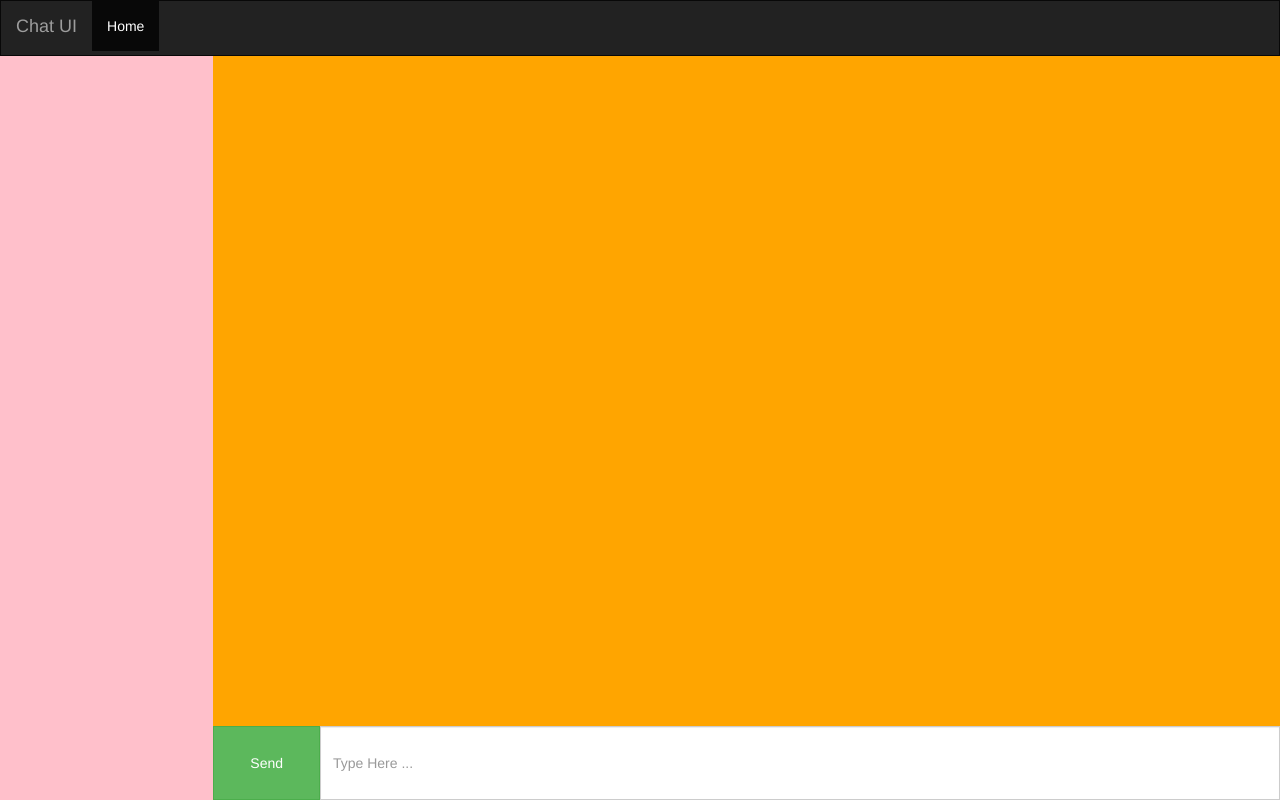
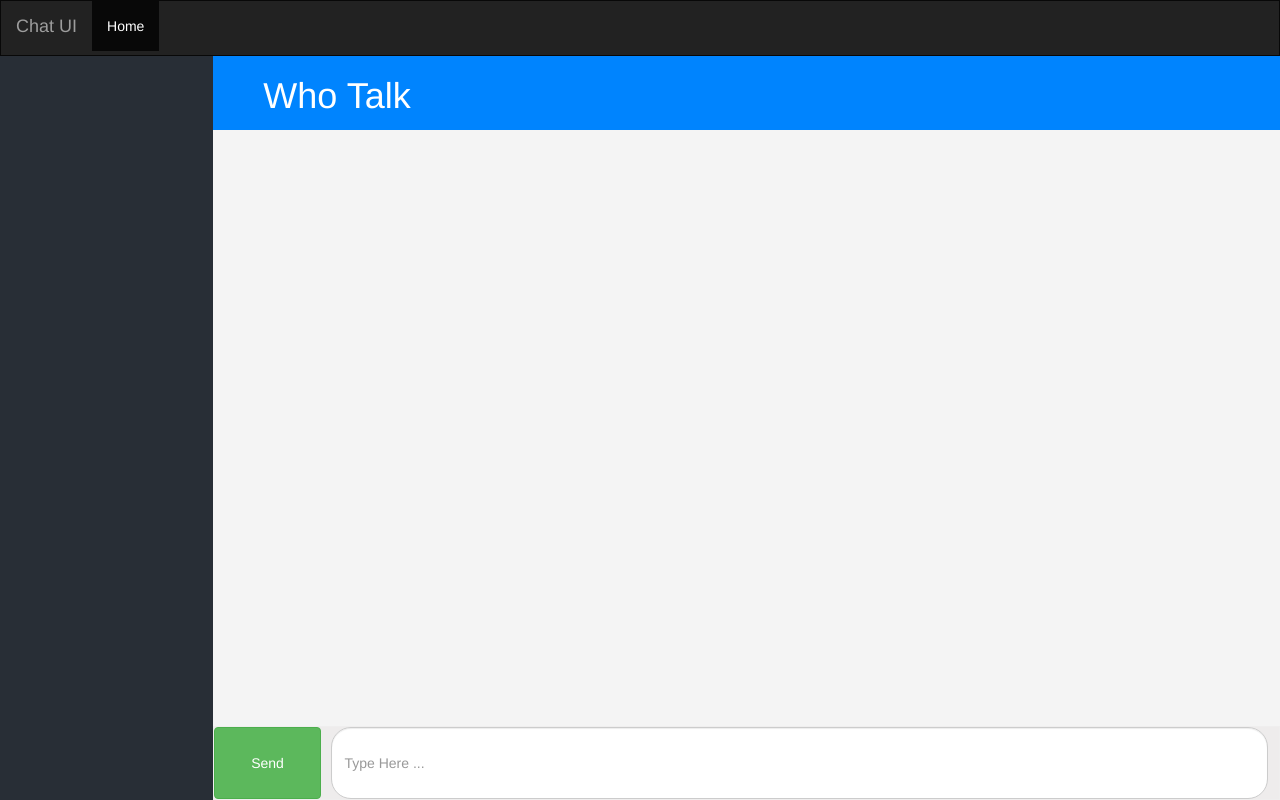
Before and after one commit to MeshalALbshry/Chat-UI, a plain HTML site: page index.html in a window 1280 px wide. Drawn offline with nearby package versions, Linux system fonts and the light colour scheme.

Commit message:
input and who talk

```diff
--- a/chat.css
+++ b/chat.css
@@ -4,13 +4,17 @@ nav {
     margin-bottom: 0 !important;
 }
 
+
+/* ------------ Chat Menu ------------ */
 #chat-menu{
-    background: pink;
+    background: #282E36;
     height: 93vh;
 }
+/* ------------ End Chat Menu ------------ */
 
+/* ------------ Chat Window ------------ */
 #chat-window{
-    background: orange;
+    background: #F4F4F4;
     height: 100%;
     height: 93vh;
     padding: 0 !important;
@@ -21,7 +25,9 @@ nav {
 #input-massage-div{
     position: absolute;
     bottom: 0;
-    background: darkcyan;
+    background: #EEECEC;
+    border: 1px solid ;
+    border-color: #EFEEEE;
     width: 100%;
     height: 10%;
 }
@@ -31,11 +37,24 @@ nav {
     float: left;
     height: 100%;
     width: 10%;
-    border-radius:0 !important;
+    /* border-radius:100% !important; */
 }
 
 #input-massage{
-    width: 90%;
+    width: 88%;
     height: 100%;
-    border-radius:0 !important;
+    border-radius: 20px !important;
+    margin-left: 11%;
 }
+
+#who-talk{
+    background: #0084FE;
+    position: absolute;
+    height: 10%;
+    width: 100%;
+}
+#text-who-talk{
+    color: white;
+    margin-left: 50px;
+}
+/* ------------ End Chat Window ------------ */
--- a/index.html
+++ b/index.html
@@ -29,6 +29,9 @@
     </div>
     <div class="col-md-10" id="chat-window">
         <!-- Chat Window -->
+        <div id="who-talk">
+            <h1 id="text-who-talk">Who Talk</h1>
+        </div>
         <div id="input-massage-div">
             <!-- Input Masssage Dive -->
             <button id="btn-send" class="btn btn-success">Send</button>
```
